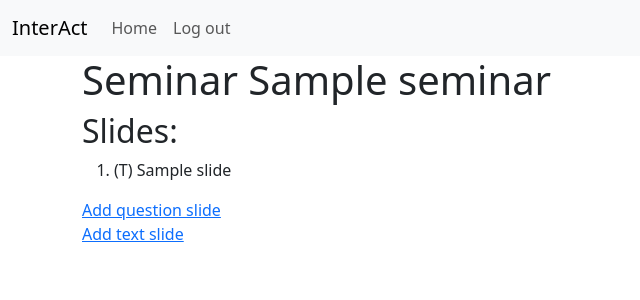
After one commit to erikroos/interact-poc, a Flask app: page /teachers/edit/1 in a window 1280 px wide. The commit adds this page. Shown: the top 300 px of the page, without its empty margins (0-640 px from the left). Run offline with Flask 3, Linux system fonts and the light colour scheme; a user stored in the database is signed in; tables that the repository leaves empty hold one stand-in row (values such as "Sample post"); parts of the project's set-up code (start-up, migrations or seed data) failed here and were passed over.

Commit message:
Made it possible to add slides to a seminar

```diff
--- a/interact/teachers/templates/enroll_teachers.html
+++ b/interact/teachers/templates/enroll_teachers.html
@@ -10,8 +10,8 @@ Enroll students
     {{ form.hidden_tag() }}
     {% for i in range(seminar.nr_students) %}
     <div class="mb-3">
-        <label for="" class="form-label">Student {{i+1}} name</label>
-        <input type="text" class="form-control" id="name{{i}}" name="name{{i}}">
+        <label for="name{{i}}" class="form-label">Student {{i+1}} name</label>
+        <input type="text" class="form-control" id="name{{i}}" name="name{{i}}" value="{% if i < students|length %}{{students[i].name}}{% endif %}">
     </div>
     {% endfor %}
     {{ form.submit(class="btn btn-primary") }}
--- /dev/null
+++ b/interact/teachers/templates/seminar.html
@@ -0,0 +1,23 @@
+{% extends 'base.html' %}
+
+{% block title %}
+Edit seminar
+{% endblock %}
+
+{% block content %}
+<h1>Seminar {{seminar.name}}</h1>
+<h2>Slides:</h2>
+{% if seminar.slides|length > 0 %}
+<ol>
+{% for slide in seminar.slides: %}
+    <li>({% if slide.type == 0 %}Q{% else %}T{% endif %}) {{slide.title}}</li>
+{% endfor %}
+</ol>
+{% else %}
+<p>No slides yet...</p>
+{% endif %}
+<p>
+    <a href="{{ url_for('teachers.add_slide', id=seminar.id, type=0) }}">Add question slide</a><br>
+    <a href="{{ url_for('teachers.add_slide', id=seminar.id, type=1) }}">Add text slide</a>
+</p>
+{% endblock %}
--- a/interact/teachers/views.py
+++ b/interact/teachers/views.py
@@ -2,14 +2,16 @@ from flask import Blueprint, render_template, redirect, url_for, flash, request
 from flask_login import login_required, login_user, logout_user
 from werkzeug.security import check_password_hash
 from interact import db
-from interact.teachers.forms import LoginForm, NewSeminarForm, EnrollForm
-from interact.teachers.models import User, Seminar, Student
+from interact.teachers.forms import LoginForm, NewSeminarForm, EnrollForm, NewSlideForm
+from interact.teachers.models import User, Seminar, Student, Slide, Answer
 
 teachers_blueprint = Blueprint('teachers', __name__, template_folder='templates')
 
 @teachers_blueprint.route("/")
 def index():
     seminars = Seminar.query.all()
+    for seminar in seminars:
+        seminar.nr_joined_students = Student.query.filter_by(seminar_id=seminar.id, joined=True).count()
     return render_template("index_teachers.html", seminars=seminars)
 
 @teachers_blueprint.route('/login', methods=['GET', 'POST'])
@@ -68,21 +70,24 @@ def activate(id:int):
 @login_required
 def enroll(id:int):
     seminar = Seminar.query.filter_by(id=id).first()
+    students = Student.query.filter_by(seminar_id=id).all()
     form = EnrollForm()
     if request.method == "POST":
         if form.validate_on_submit():
             for i in range(seminar.nr_students):
-                new_student = Student(request.form.get(f"name{i}"), seminar.id)
-                db.session.add(new_student)
+                name = request.form.get(f"name{i}")
+                if name is not None and len(name) > 0 and Student.query.filter_by(name=name, seminar_id=id).first() is None: # only add new students
+                    new_student = Student(name, seminar.id)
+                    db.session.add(new_student)
             db.session.commit()
             flash("Students enrolled in seminar")
             return redirect(url_for("teachers.index"))
         else:
             flash("Form not filled in correctly")
 
-    return render_template("enroll_teachers.html", form=form, seminar=seminar)
+    return render_template("enroll_teachers.html", form=form, seminar=seminar, students=students)
 
-@teachers_blueprint.route('/delete/<int:id>')
+@teachers_blueprint.route("/delete/<int:id>")
 @login_required
 def delete(id:int):
     seminar = Seminar.query.filter_by(id=id).first()
@@ -90,3 +95,29 @@ def delete(id:int):
     db.session.commit()
     flash("Seminar deleted")
     return redirect(url_for("teachers.index"))
+
+@teachers_blueprint.route("/edit/<int:id>")
+@login_required
+def edit(id:int):
+    seminar = Seminar.query.filter_by(id=id).first()
+    return render_template("seminar.html", seminar=seminar)
+
+@teachers_blueprint.route("/add_slide/<int:id>/<int:type>", methods=["POST", "GET"])
+@login_required
+def add_slide(id:int, type:int):
+    seminar = Seminar.query.filter_by(id=id).first()
+    form = NewSlideForm()
+    if request.method == "POST":
+        if form.validate_on_submit():
+            new_slide = Slide(type, form.title.data, id, form.text.data)
+            db.session.add(new_slide)
+            db.session.commit()
+            if type == 0:
+                # TODO add answers
+                pass
+            flash(f"Slide added")
+            return redirect(url_for("teachers.edit", id=id, type=type))
+        else:
+            flash("Form not filled in correctly")
+
+    return render_template("add_slide.html", form=form, type=type, seminar=seminar, nr_answers=3)
```
Also changed, not shown: interact/teachers/forms.py (+6 -1 lines), interact/teachers/models.py (+28 -0 lines), interact/teachers/templates/add_slide.html (added, +43 -0 lines), interact/teachers/templates/index_teachers.html (+7 -7 lines).
